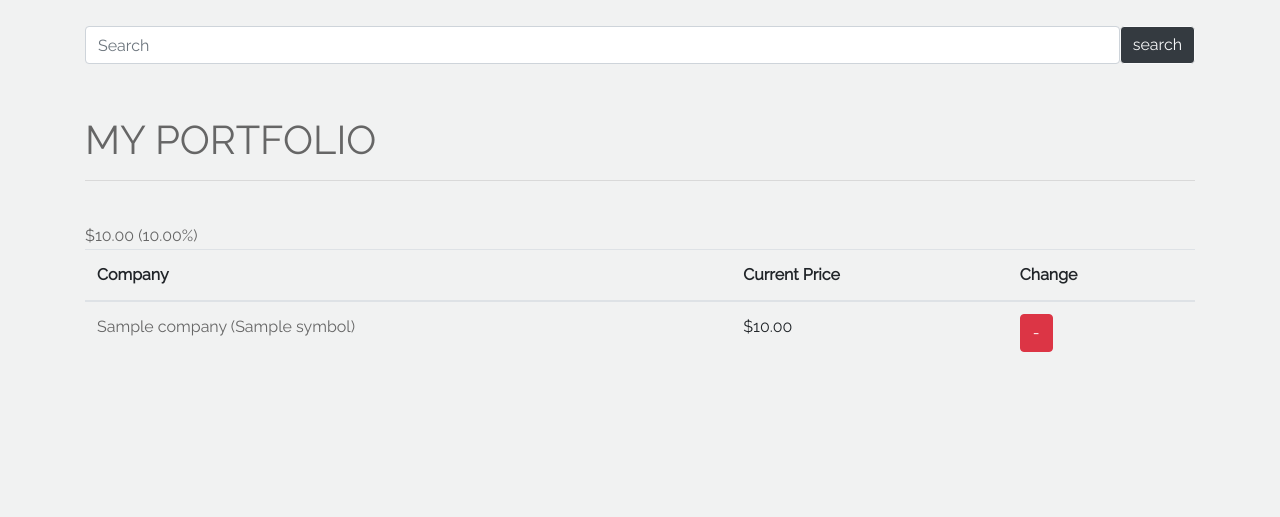
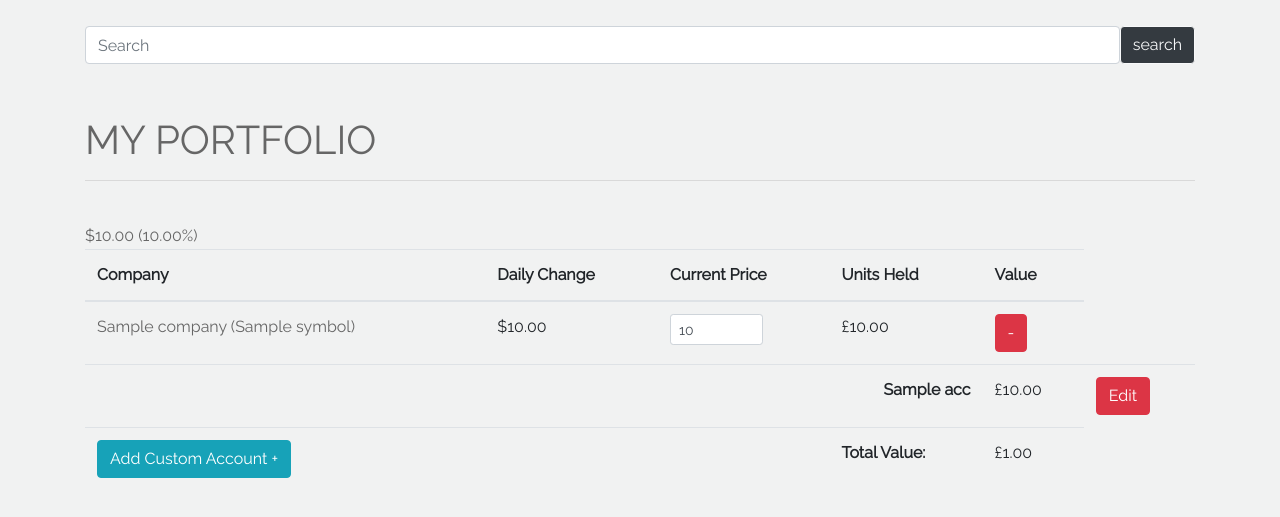
Before and after one commit to Tomd304/Financeer, a Flask app: template templates/portfolio.html in a window 1280 px wide. Shown: the part 58-575 px from the top of the page. Run offline with Flask 2, Linux system fonts and the light colour scheme; the template is opened without the code that fills it: most values are stand-ins (such as "Sample title", 1, 10 or a date in 2020); some libraries are stand-ins or nearby versions.

Commit message:
Added the abillity to add and edit custom accounts into portfolio section

```diff
--- a/3.9/Scripts/sample-script.py
+++ b/3.9/Scripts/sample-script.py
@@ -1,10 +1,10 @@
 #!c:\users\tomd3\source\repos\financeer\3.9\scripts\python.exe
-# EASY-INSTALL-ENTRY-SCRIPT: 'yfinance==0.1.59','console_scripts','sample'
+# EASY-INSTALL-ENTRY-SCRIPT: 'yfinance==0.1.64','console_scripts','sample'
 import re
 import sys
 
 # for compatibility with easy_install; see #2198
-__requires__ = 'yfinance==0.1.59'
+__requires__ = 'yfinance==0.1.64'
 
 try:
     from importlib.metadata import distribution
@@ -30,4 +30,4 @@ globals().setdefault('load_entry_point', importlib_load_entry_point)
 
 if __name__ == '__main__':
     sys.argv[0] = re.sub(r'(-script\.pyw?|\.exe)?$', '', sys.argv[0])
-    sys.exit(load_entry_point('yfinance==0.1.59', 'console_scripts', 'sample')())
+    sys.exit(load_entry_point('yfinance==0.1.64', 'console_scripts', 'sample')())
--- a/app.py
+++ b/app.py
@@ -5,13 +5,13 @@ It contains the definition of routes and views for the application.
 
 from flask import Flask, render_template, session, request, flash, redirect, g
 from werkzeug.security import generate_password_hash, check_password_hash
-from helpers import password_check, login_required, get_db, query_db, check_signup_details, check_login_details, store_session, watchlist_add, get_watchlist, get_prices, watchlist_remove, add_to_stockdb, get_price, portfolio_add, get_portfolio, portfolio_remove
-from helpers import currency, percentage
+from helpers import password_check, login_required, get_db, query_db, check_signup_details, check_login_details, store_session, watchlist_add, get_watchlist, get_prices, watchlist_remove, add_to_stockdb, get_price, portfolio_add, get_portfolio, portfolio_remove, get_portfolio, setquantity_portfolio
+from helpers import currency, percentage, converttogbp, get_conversion_rates, formatgbp, customportfolio_add, get_customportfolio, customportfolio_remove, setvalue_customportfolio
 from datetime import timedelta
 import sqlite3, yfinance as yf, requests, json
 #from yfinance_help import ticker_info_dict
 
-
+#gitcheck
 
 app = Flask(__name__)
 
@@ -26,6 +26,8 @@ app.config.update(
 # Custom filtera
 app.jinja_env.filters["currency"] = currency
 app.jinja_env.filters["percentage"] = percentage
+app.jinja_env.filters["converttogbp"] = converttogbp
+app.jinja_env.filters["formatgbp"] = formatgbp
 
 @app.teardown_appcontext
 def close_connection(exception):
@@ -115,12 +117,42 @@ def watchlist():
 
 @app.route('/portfolio', methods=["GET", "POST"])
 def portfolio():
+    if request.method == "POST":
+        if ("quantity" in request.form):
+            quantity = request.form["quantity"]
+            ticker = request.form["symbol"]
+            setquantity_portfolio(ticker, quantity)
+        elif ("removeportfolio" in request.form):
+            portfolio_remove(request.form["removeportfolio"])
+        elif ("newaccount" in request.values):
+            accname = request.form["AccountName"]
+            accvalue = request.form["AccountValue"]
+            customportfolio_add(accname, accvalue)
+        elif ("deleteaccount" in request.values):
+            print(request.form["AccountName"])
+            customportfolio_remove(request.form["AccountName"])
+        elif ("changeaccountvalue" in request.values):
+            setvalue_customportfolio(request.form["AccountName"], request.form["AccountValue"])
 
-    if request.method == "POST":
-        if ("portfolio" in request.form):
-            portfolio_add(ticker)
+    list = get_portfolio()
+    dict = get_prices(list)
+    session["portfolio"] = dict
+    print(session["portfolio"])
+    conversion_rates = get_conversion_rates(session["portfolio"])
+    stock_total = 0
+    custom_total = 0
+    total_value = 0
+    for company in session["portfolio"]:
+        if company["currency"] == "GBp":
+            stock_total += (company["price"] * company["quantity"] / 100)
+        else:
+            stock_total += company["price"] / conversion_rates[company["currency"]] * company["quantity"]
+    custom_accounts = get_customportfolio()
+    for acc in custom_accounts:
+        custom_total += acc["value"]
+    total_value = stock_total + custom_total
+    return render_template('portfolio.html', companies=session["portfolio"], conversion=conversion_rates, total_value=total_value, custom_accounts=custom_accounts)
 
-    return render_template('portfolio.html')
 
 
 @app.route('/login', methods=["GET", "POST"])
@@ -175,8 +207,10 @@ def getsearchlist(search_term):
     url = "https://query2.finance.yahoo.com/v1/finance/search"
     #yahoo search endpoint params - limited to 7 results??
     params = {'q': search_term, 'quotesCount': 7, 'newsCount': 0}
+    headers = {'User-Agent': 'Mozilla/5.0 (Windows NT 10.0; Win64; x64; rv:93.0) Gecko/20100101 Firefox/93.0'}
     #grabs request
-    r = requests.get(url, params=params)
+    r = requests.get(url, params=params, headers=headers)
+    print(r.url)
     #converts json to python object (useful info in quotes)
     data = r.json()
     #grab watchlist from DB
--- a/templates/layout.html
+++ b/templates/layout.html
@@ -31,7 +31,7 @@
             <ul class="navbar-nav ml-auto">
                 <li class="nav-item">
                     <div class="dropdown show">
-                        <a class="btn btn-secondary dropdown-toggle" href="#" role="button" id="dropdownMenuLink" data-toggle="dropdown" aria-haspopup="true" aria-expanded="false">
+                        <a class="btn btn-secondary dropdown-toggle center" href="#" role="button" id="dropdownMenuLink" data-toggle="dropdown" aria-haspopup="true" aria-expanded="false">
                             Logged in as {{ session.user_name }}
                         </a>
                         <div class="dropdown-menu" aria-labelledby="dropdownMenuLink">
--- a/templates/portfolio.html
+++ b/templates/portfolio.html
@@ -9,19 +9,23 @@
     <h1>MY PORTFOLIO</h1>
     <hr /><br />
 
+
+
     <table class="table">
         <thead>
             <tr>
                 <th scope="col">Company</th>
+                <th scope="col">Daily Change</th>
                 <th scope="col">Current Price</th>
-                <th scope="col">Change</th>
+                <th scope="col">Units Held</th>
+                <th scope="col">Value</th>
             </tr>
         </thead>
         <tbody>
             {% for company in companies %}
             <tr>
+
                 <td><a href="/stock/{{company.symbol}}">{{company.name}} ({{company.symbol}})</a></td>
-                <td>{{company.price | currency(company.currency)}}</td>
                 {% if company.daily_change > 0 %}
                 <td class="positive">
                     {% elif company.daily_change < 0 %}
@@ -31,13 +35,110 @@
                     {% endif %}
                     {{company.daily_change | currency(company.currency)}} ({{company.perc_daily_change | percentage}})
                 </td>
+                <td>
+                    {{company.price | currency(company.currency)}}
 
-                <td><form method="post"><button class="btn btn-small btn-danger center" name="removewatch" value="{{company.symbol}}">-</button></form></td>
+
+                </td>
+                <td>
+                    <form method="post">
+                        <input class="form-control form-control-sm w-45" type="text" id="qinput" placeholder="Set Quantity" name="quantity" value="{{company.quantity}}">
+                        <input type="hidden" name="symbol" value="{{company.symbol}}" />
+                    </form>
+                </td>
+                <td>
+                    {{company.value | converttogbp(conversion, company.currency)}}
+                </td>
+                <td>
+                    <form method="post"><button class="btn btn-small btn-danger center" name="removeportfolio" value="{{company.symbol}}">-</button></form>
+                </td>
+
+            </tr>
+
+            {% endfor %}
+
+            {% for acc in custom_accounts %}
+            <tr>
+                <td colspan="4" class="text-right font-weight-bold">{{acc.accname}}</td>
+                <td>{{acc.value | formatgbp}}</td>
+                <td>
+                    <button type="button" class="btn btn-small btn-danger center" data-toggle="modal" data-target="#form{{loop.index}}">Edit</button>
+                    <div class="modal fade" id="form{{loop.index}}" tabindex="-1" role="dialog" aria-labelledby="exampleModalLabel" aria-hidden="true">
+                        <div class="modal-dialog modal-dialog-centered" role="document">
+                            <div class="modal-content">
+                                <div class="modal-header border-bottom-0">
+                                    <h5 class="modal-title" id="exampleModalLabel">{{acc.accname}}</h5>
+                                    <button type="button" class="close" data-dismiss="modal" aria-label="Close">
+                                        <span aria-hidden="true">&times;</span>
+                                    </button>
+                                </div>
+                                <form method="post">
+                                    <div class="modal-body">
+                                        <div class="form-group">
+                                            <label for="AccountValue">Change Value To (GBP):</label>
+                                            <input type="text" class="form-control w-50" name="AccountValue" value={{"{:.2f}".format(acc.value)}}>
+                                            <input type="hidden" name="AccountName" value="{{acc.accname}}" />
+                                        </div>
+                                    </div>
+                                    <div class="modal-footer border-top-0 d-flex justify-content-center">
+                                        <button type="submit" name="changeaccountvalue" class="btn btn-info">Change Value</button>
+                                        <button type="submit" name="deleteaccount" class="btn btn-danger">Delete Account</button>
+                                    </div>
+                                </form>
+                            </div>
+                        </div>
+                    </div>
+
+
+                </td>
             </tr>
             {% endfor %}
 
+
+            <tr>
+                <td>
+                    <button type="button" class="btn btn-info" data-toggle="modal" data-target="#newform">
+                        Add Custom Account +
+                    </button>
+
+                    <div class="modal fade" id="newform" tabindex="-1" role="dialog" aria-labelledby="exampleModalLabel" aria-hidden="true">
+                        <div class="modal-dialog modal-dialog-centered" role="document">
+                            <div class="modal-content">
+                                <div class="modal-header border-bottom-0">
+                                    <h5 class="modal-title" id="exampleModalLabel">Create New Account</h5>
+                                    <button type="button" class="close" data-dismiss="modal" aria-label="Close">
+                                        <span aria-hidden="true">&times;</span>
+                                    </button>
+                                </div>
+                                <form method="post">
+                                    <div class="modal-body">
+                                        <div class="form-group">
+                                            <label for="AccountName">Set Account Name:</label>
+                                            <input type="text" class="form-control w-50" name="AccountName" placeholder="e.g. Cash">
+                                        </div>
+                                        <div class="form-group">
+                                            <label for="AccountValue">Set Account Value (GBP):</label>
+                                            <input type="text" class="form-control w-50" name="AccountValue" placeholder="e.g. 1000">
+                                        </div>
+                                    </div>
+                                    <div class="modal-footer border-top-0 d-flex justify-content-center">
+                                        <button type="submit" name="newaccount" class="btn btn-success">Submit</button>
+                                    </div>
+                                </form>
+                            </div>
+                        </div>
+                    </div>
+                </td>
+                <td></td>
+                <td></td>
+                <td class="font-weight-bold">Total Value:</td>
+                <td>{{ total_value | formatgbp }}</td>
+            </tr>
+
         </tbody>
     </table>
+
+
 </div>
 
 
--- a/templates/watchlist.html
+++ b/templates/watchlist.html
@@ -14,7 +14,7 @@
             <tr>
                 <th scope="col">Company</th>
                 <th scope="col">Current Price</th>
-                <th scope="col">Change</th>
+                <th scope="col">Daily Change</th>
             </tr>
         </thead>
         <tbody>
```
Also changed, not shown: helpers.py (+97 -13 lines), to do.txt (+8 -0 lines), financeer.db, 1 other file.
